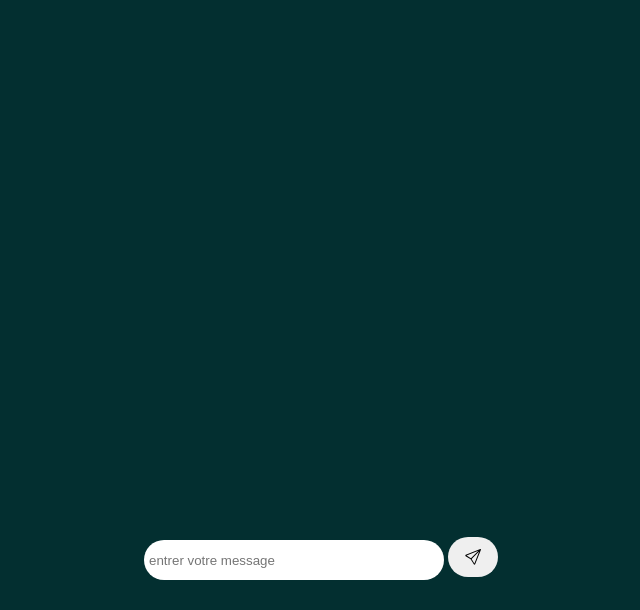
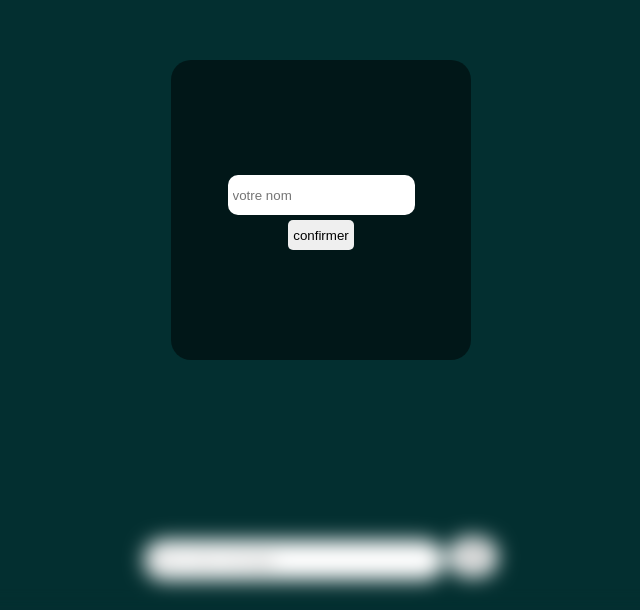
Before and after one commit to Nykroze/chat-system-F.E, a plain HTML site: page public/index.html in a window 1280 px wide. Shown: the part 190-800 px from the top of the page, without its empty margins (319-959 px from the left). Drawn offline with nearby package versions, Linux system fonts and the light colour scheme; no server answers.

Commit message:
-u-s-e-r-

```diff
--- a/public/index.html
+++ b/public/index.html
@@ -26,4 +26,14 @@
     </div>
     <script src="/socket.io/socket.io.js"></script>
     <script src="script.js"> </script>
+
+    <!--   popup pour nom d'utilisateur   -->
+        <div class="user">
+            <div class="userContainer">
+
+                <label for="name"></label>
+                <input type="text" id="name" class="inputPopup" required placeholder="votre nom">
+                <button type="submit" id="btnPopup" class="btnPopup">confirmer</button>
+            </div>
+        </div>
 </body>
--- a/public/style.css
+++ b/public/style.css
@@ -77,15 +77,6 @@ li{
     align-items: center;
 }
 
-
-
-
-
-
-
-
-
-
 .items{
     display: flex;
 
@@ -97,3 +88,45 @@ li{
    bottom: 0;
    box-sizing: border-box;
 }
+
+.user{
+    display:flex;
+    position: fixed;
+    top: 0;
+    bottom: 0;
+    right: 0;
+    left: 0;
+    backdrop-filter: blur(10px);
+    z-index: 3;
+    align-items: center;
+    justify-content: center;
+}
+.userContainer{
+    display: flex;
+    width: 300px;
+    height: 300px;
+    background-color: rgb(0, 0, 0,0.5);;
+    border-radius: 20px;
+    justify-content: center;
+    align-items: center;
+    gap: 5px;
+    flex-direction: column;
+
+
+}
+.inputpopup{
+    height: 40px;
+    border-radius: 10px;
+    border: none;
+    padding: 5px;
+
+
+
+}
+.btnPopup{
+border: none;
+border-radius: 5px;
+padding: 5px;
+height: 30px;
+
+}
```
